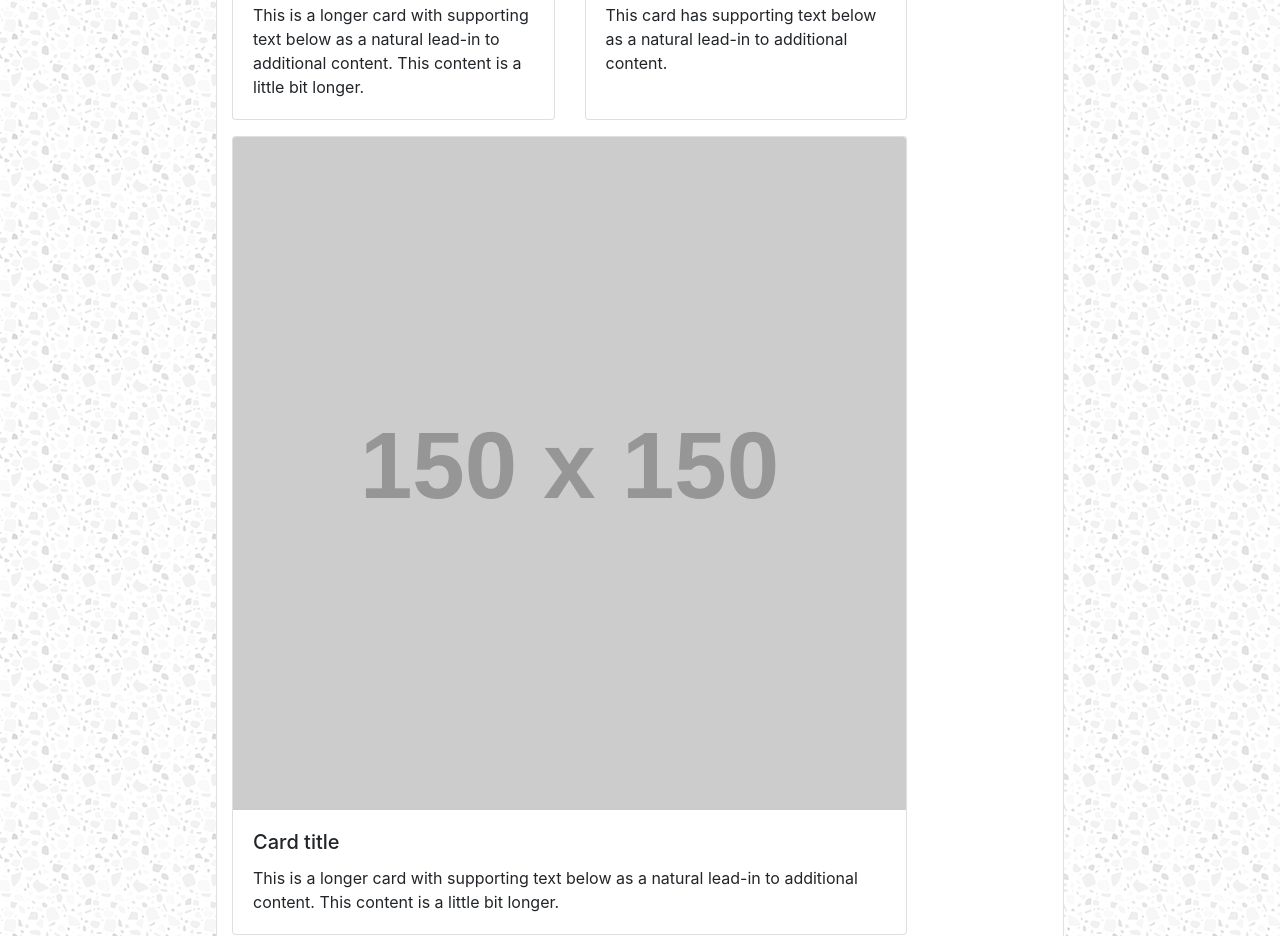
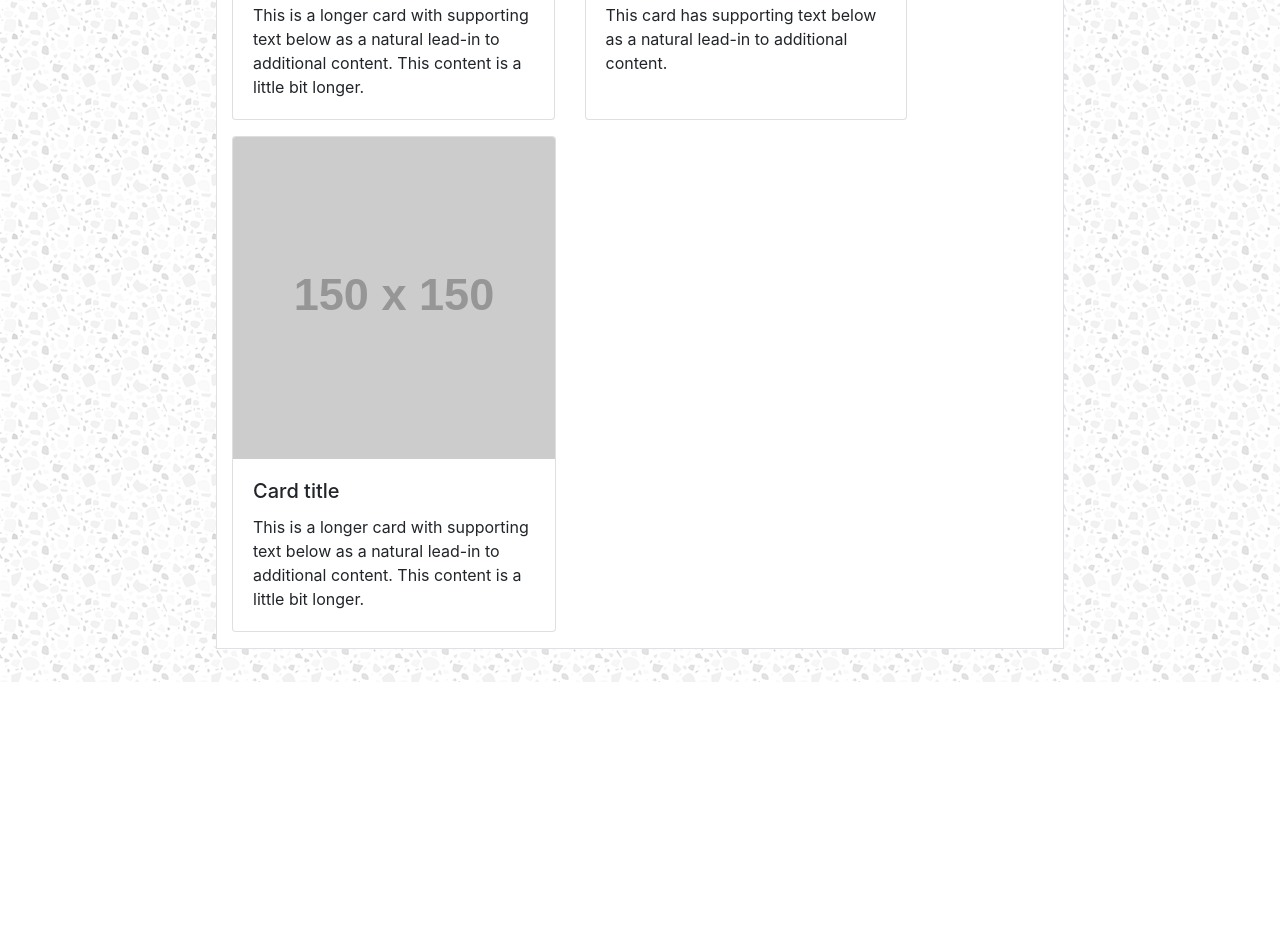
Before and after one commit to smitty10010/Bootstrap-Portfolio, a plain HTML site: page portfolio.html in a window 1280 px wide. Shown: the part 1058-1994 px from the top of the page. After the commit the page ends 1740 px from the top, so only its background shows below. Drawn offline with nearby package versions, Linux system fonts and the light colour scheme; placeholder pictures from the web are drawn by us.

```diff
--- a/portfolio.html
+++ b/portfolio.html
@@ -100,6 +100,7 @@
                                         <p class="card-text">This is a longer card with supporting text below as a natural lead-in to additional content. This content is a little bit longer.</p>
                                     </div>
                                 </div>
+                                <div class="d-none d-sm-block col-md"></div>
                             </div>
                         </div>
                     </div>
```
